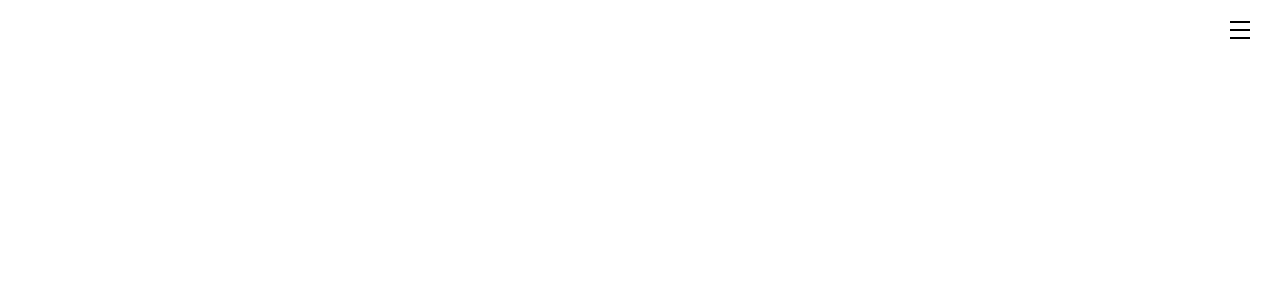
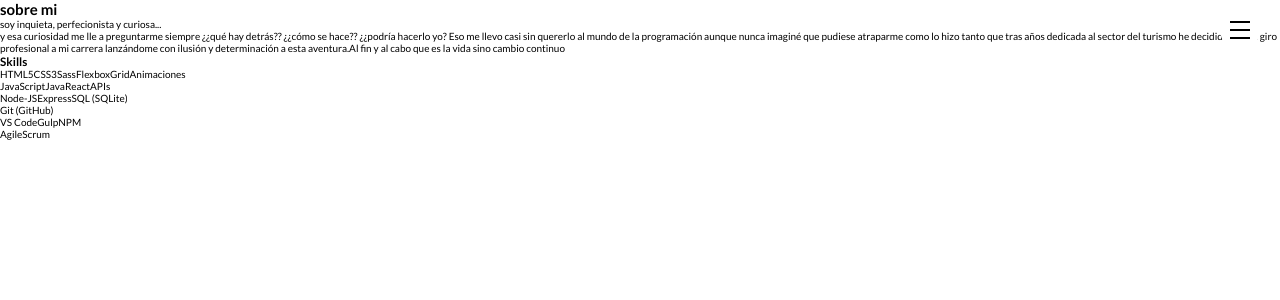
Before and after one commit to lupeMorales/portfolio, a React (Create React App) app: page /about in a window 1280 px wide. Shown: the top 300 px of the page. Built offline with nearby package versions, Linux system fonts and the light colour scheme.

Commit message:
add basic estructure about section

```diff
--- a/src/components/About.js
+++ b/src/components/About.js
@@ -1,4 +1,66 @@
+import "../styles/layouts/About.scss";
 const About = () => {
-  return;
+  return (
+    <>
+      <section className="about">
+        <section className="about__hero">
+          <div className="line"></div>
+          <h2 className="about__title section__title">
+            sobre m<span>i</span>
+          </h2>
+          <p className="about__text--strong">
+            {" "}
+            soy inquieta, perfecionista y curiosa...
+          </p>
+        </section>
+        <section className="about__bio">
+          <p className="about__text">
+            y esa curiosidad me lle a preguntarme siempre ¿¿qué hay detrás??
+            ¿¿cómo se hace?? ¿¿podría hacerlo yo? Eso me llevo casi sin quererlo
+            al mundo de la programación aunque nunca imaginé que pudiese
+            atraparme como lo hizo tanto que tras años dedicada al sector del
+            turismo he decidido dat un giro profesional a mi carrera lanzándome
+            con ilusión y determinación a esta aventura.
+            <span>Al fin y al cabo que es la vida sino cambio continuo</span>
+          </p>
+          {/*   <img src={} alt="" className="about__image"></img> */}
+        </section>
+        <section className="about__skills">
+          <h3 className="skills__title">Skills</h3>
+          <p className="skills__line">
+            <span className="skills__tag">HTML5</span>
+            <span className="skills__tag">CSS3</span>
+            <span className="skills__tag">Sass</span>
+            <span className="skills__tag">Flexbox</span>
+            <span className="skills__tag">Grid</span>
+            <span className="skills__tag">Animaciones</span>
+          </p>
+          <p className="skills__line">
+            <span className="skills__tag">JavaScript</span>
+            <span className="skills__tag">Java</span>
+            <span className="skills__tag">React</span>
+            <span className="skills__tag">APIs</span>
+          </p>
+          <p className="skills__line">
+            <span className="skills__tag">Node-JS</span>
+            <span className="skills__tag">Express</span>
+            <span className="skills__tag">SQL (SQLite)</span>
+          </p>
+          <p className="skills__line">
+            <span className="skills__tag">Git (GitHub)</span>
+          </p>
+          <p className="skills__line">
+            <span className="skills__tag">VS Code</span>
+            <span className="skills__tag">Gulp</span>
+            <span className="skills__tag">NPM</span>
+          </p>
+          <p className="skills__line">
+            <span className="skills__tag">Agile</span>
+            <span className="skills__tag">Scrum</span>
+          </p>
+        </section>
+      </section>
+    </>
+  );
 };
 export default About;
--- a/src/components/NavBar.js
+++ b/src/components/NavBar.js
@@ -11,8 +11,7 @@ function NavBar() {
   const [showIndex, setShowIndex] = useState("hidden");
 
   const handleMenu = () => {
-    console.log("grande ella");
-    activeMenu();
+  activeMenu();
     showMenu();
   };
 
--- a/src/components/NavContact.js
+++ b/src/components/NavContact.js
@@ -1,14 +1,24 @@
 const NavContact = () => {
   return (
     <nav className="social-links">
-      <a href="https://github.com/lupeMorales">
+      <a
+        href="https://github.com/lupeMorales"
+        title="github
+      "
+      >
         <i className="fa-brands fa-github-alt icon"></i>
       </a>
-      <a href="https://www.linkedin.com/in/lupe-morales/">
+      <a href="https://www.linkedin.com/in/lupe-morales/" title="linkedin">
         <i className="fa-brands fa-linkedin-in icon"></i>
       </a>
       <a href="https://www.linkedin.com/in/lupe-morales/">
-        <span className="icon">CV</span>
+        <span
+          className="icon"
+          title="Descargar CV
+        "
+        >
+          CV
+        </span>
       </a>
     </nav>
   );
```
Also changed, not shown: src/styles/layouts/About.scss (added).
